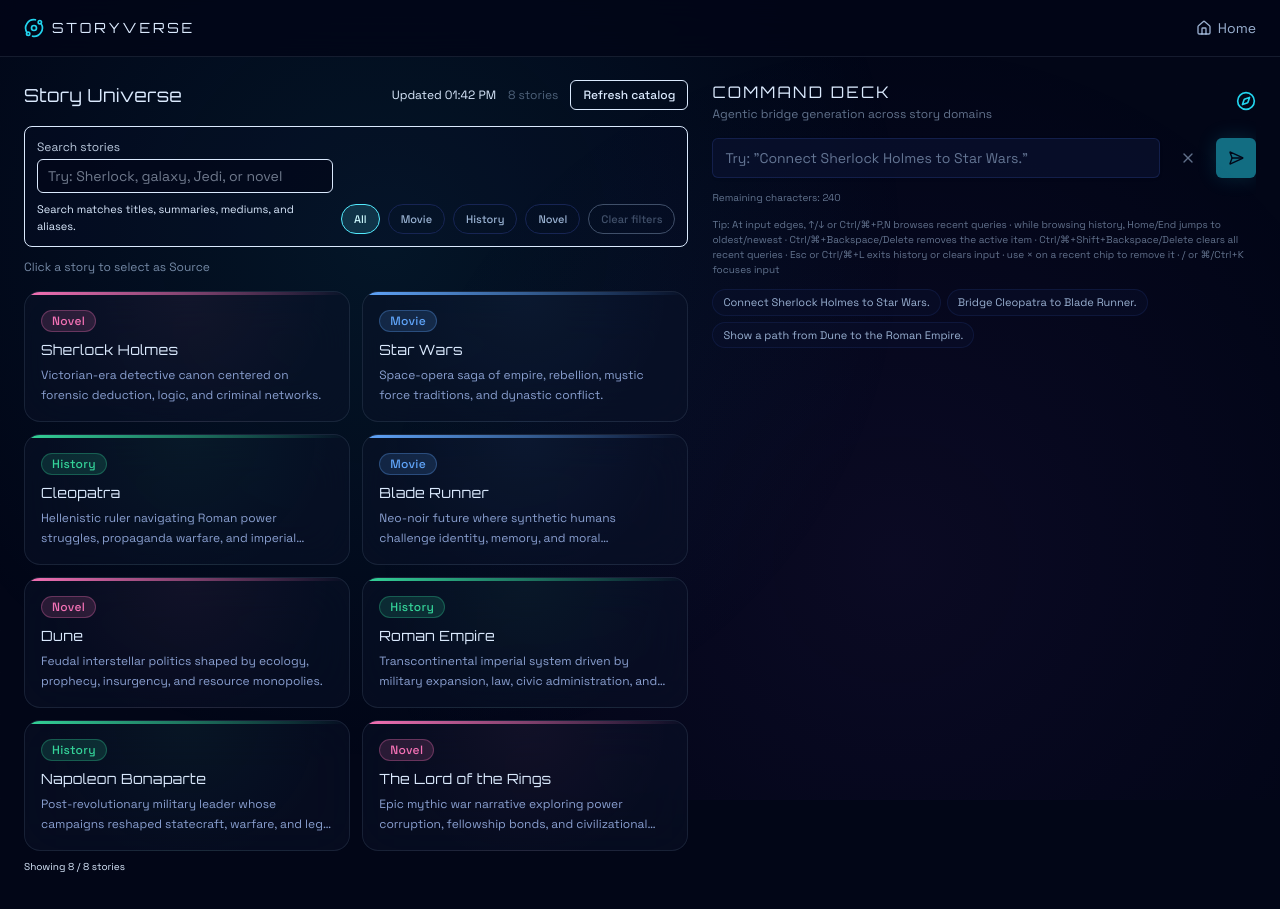
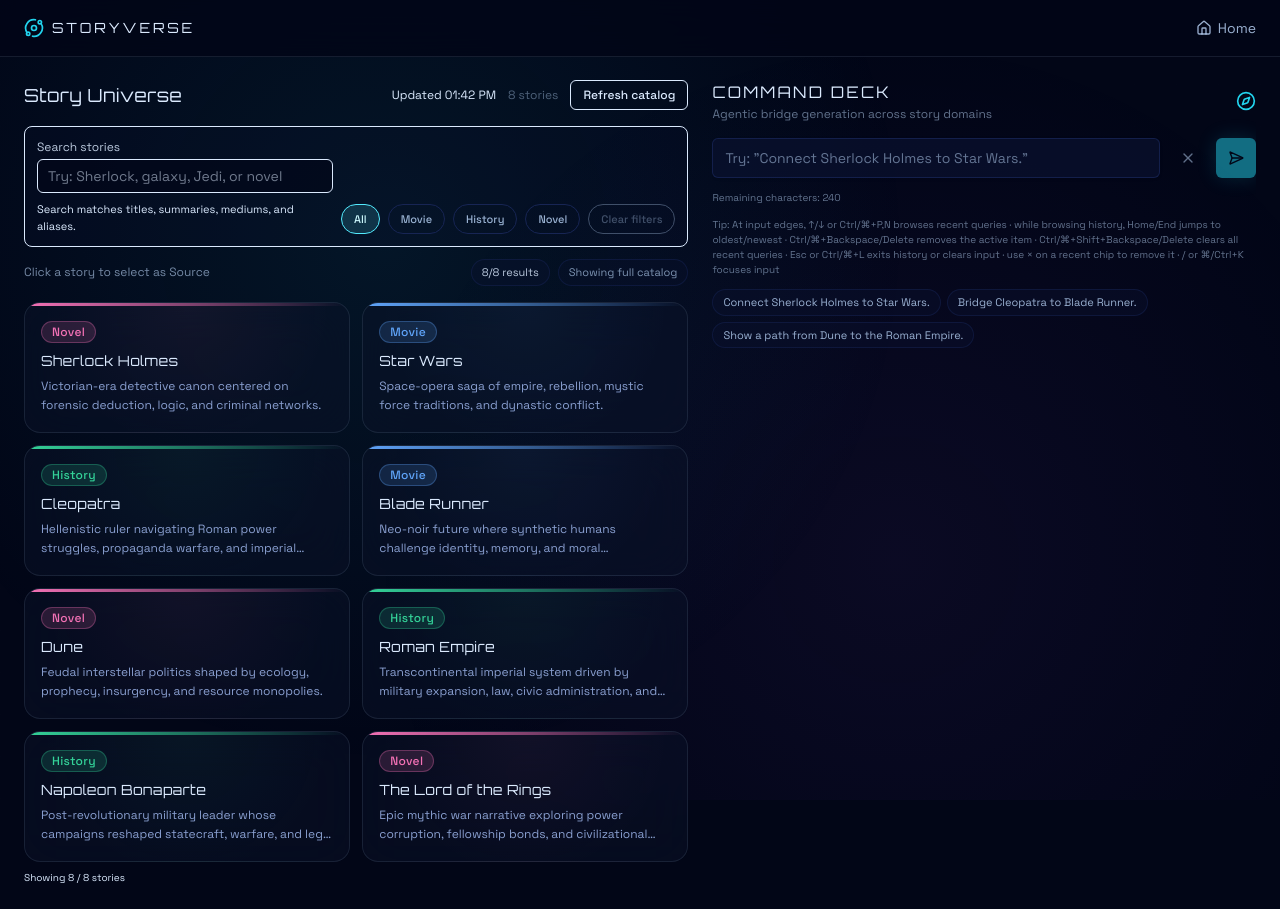
Before and after one commit to MosslandOpenDevs/StoryVerse, a Next.js app in the folder storyverse-web/: page /universe in a window 1280 px wide. Built offline with nearby package versions, Linux system fonts and the light colour scheme.

Commit message:
feat(ui): improve universe story filter status actions

```diff
--- a/storyverse-web/src/app/(universe)/universe/page.tsx
+++ b/storyverse-web/src/app/(universe)/universe/page.tsx
@@ -348,6 +348,7 @@ function UniverseContent() {
           ) : null}
           <StoryGrid
             catalog={filteredCatalog}
+            totalCount={catalog.length}
             selectedSourceId={state.selectedSourceId}
             selectedTargetId={state.selectedTargetId}
             onStoryClick={state.handleStoryCardClick}
--- a/storyverse-web/src/components/universe/StoryGrid.tsx
+++ b/storyverse-web/src/components/universe/StoryGrid.tsx
@@ -5,6 +5,7 @@ import { StoryCard } from "./StoryCard";
 
 interface StoryGridProps {
   catalog: StoryCatalogItem[];
+  totalCount: number;
   selectedSourceId: string;
   selectedTargetId: string;
   onStoryClick: (storyId: string) => void;
@@ -22,6 +23,9 @@ const COPY = {
     selectTarget: "Now click a story to select as Target",
     pairReady: "Pair selected — generate a bridge or pick new stories",
     empty: "No stories match your search or filters. Try clearing filters or changing the search term.",
+    results: "results",
+    showingAll: "Showing full catalog",
+    filtersActive: "Filters active",
     clearSearch: "Clear search",
     clearMedium: "Show all mediums",
     clearAll: "Reset all filters",
@@ -31,6 +35,9 @@ const COPY = {
     selectTarget: "이제 다른 스토리를 눌러 도착 노드로 선택하세요",
     pairReady: "페어 선택 완료 — 브리지를 생성하거나 새 스토리를 고르세요",
     empty: "검색어나 필터와 일치하는 스토리가 없어요. 필터를 지우거나 검색어를 바꿔보세요.",
+    results: "개 결과",
+    showingAll: "전체 카탈로그 표시 중",
+    filtersActive: "필터 적용 중",
     clearSearch: "검색 지우기",
     clearMedium: "매체 전체 보기",
     clearAll: "필터 모두 초기화",
@@ -39,6 +46,7 @@ const COPY = {
 
 export function StoryGrid({
   catalog,
+  totalCount,
   selectedSourceId,
   selectedTargetId,
   onStoryClick,
@@ -56,6 +64,7 @@ export function StoryGrid({
       : selectedTargetId === ""
         ? copy.selectTarget
         : copy.pairReady;
+  const hasActiveFilters = hasActiveSearch || hasActiveMediumFilter;
 
   if (catalog.length === 0) {
     return (
@@ -96,9 +105,52 @@ export function StoryGrid({
 
   return (
     <div>
-      <p className="mb-4 text-xs text-cosmos-200/60" aria-live="polite">
-        {guideText}
-      </p>
+      <div className="mb-4 flex flex-wrap items-center justify-between gap-3">
+        <p className="text-xs text-cosmos-200/60" aria-live="polite">
+          {guideText}
+        </p>
+        <div className="flex flex-wrap items-center gap-2 text-[11px]">
+          <span className="rounded-full border border-cosmos-700/50 bg-cosmos-900/40 px-2.5 py-1 text-cosmos-100/85">
+            {catalog.length}/{totalCount} {copy.results}
+          </span>
+          {hasActiveFilters ? (
+            <>
+              <span className="rounded-full border border-emerald-300/25 bg-emerald-300/10 px-2.5 py-1 text-emerald-100/85">
+                {copy.filtersActive}
+              </span>
+              {hasActiveSearch ? (
+                <button
+                  type="button"
+                  onClick={onClearSearch}
+                  className="rounded-full border border-cyan-300/30 bg-cyan-300/10 px-3 py-1 font-medium text-cyan-100 transition hover:border-cyan-200/50 hover:bg-cyan-300/15"
+                >
+                  {copy.clearSearch}
+                </button>
+              ) : null}
+              {hasActiveMediumFilter ? (
+                <button
+                  type="button"
+                  onClick={onClearMediumFilter}
+                  className="rounded-full border border-violet-300/30 bg-violet-300/10 px-3 py-1 font-medium text-violet-100 transition hover:border-violet-200/50 hover:bg-violet-300/15"
+                >
+                  {copy.clearMedium}
+                </button>
+              ) : null}
+              <button
+                type="button"
+                onClick={onClearAllFilters}
+                className="rounded-full border border-cosmos-500 px-3 py-1 font-medium text-cosmos-100 transition hover:border-cosmos-300 hover:bg-cosmos-800/50"
+              >
+                {copy.clearAll}
+              </button>
+            </>
+          ) : (
+            <span className="rounded-full border border-cosmos-700/50 bg-cosmos-900/30 px-2.5 py-1 text-cosmos-200/65">
+              {copy.showingAll}
+            </span>
+          )}
+        </div>
+      </div>
       <div className="grid grid-cols-1 gap-3 sm:grid-cols-2">
         {catalog.map((story) => {
           const selectionState =
```
